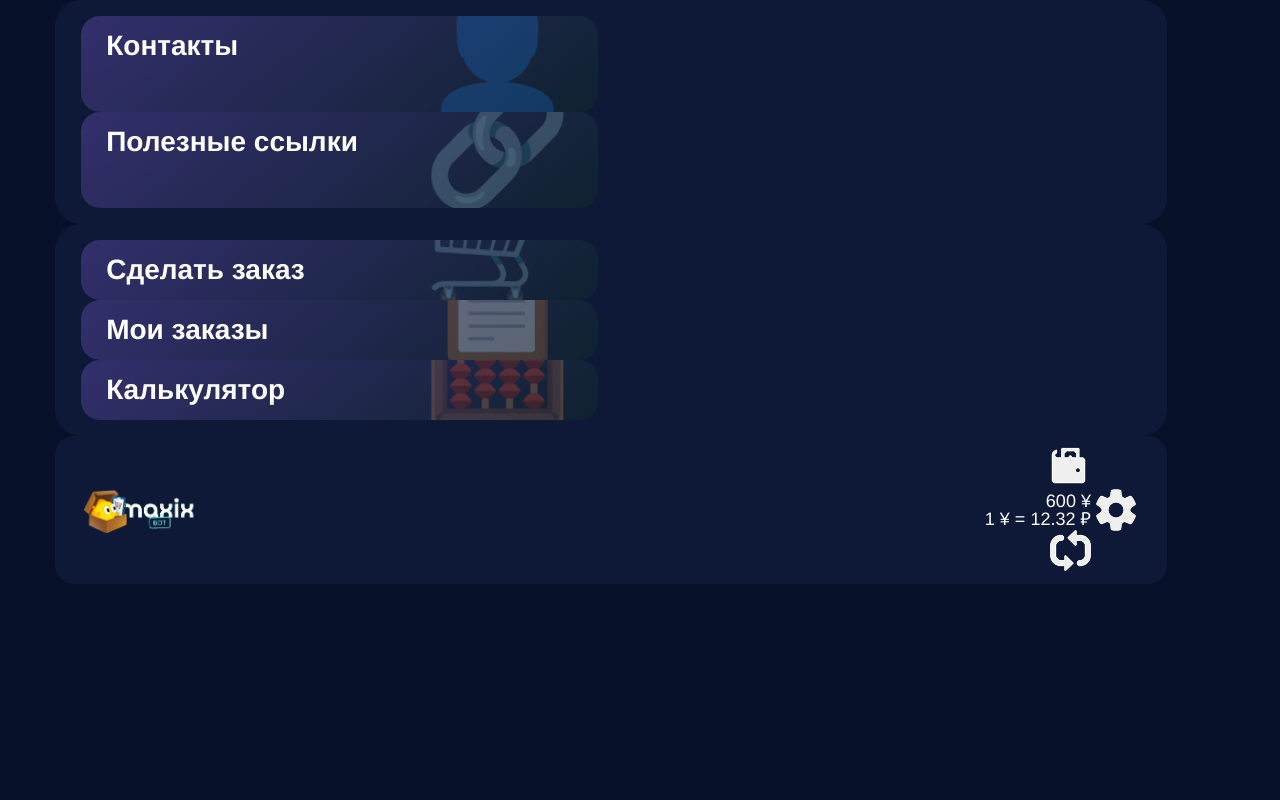
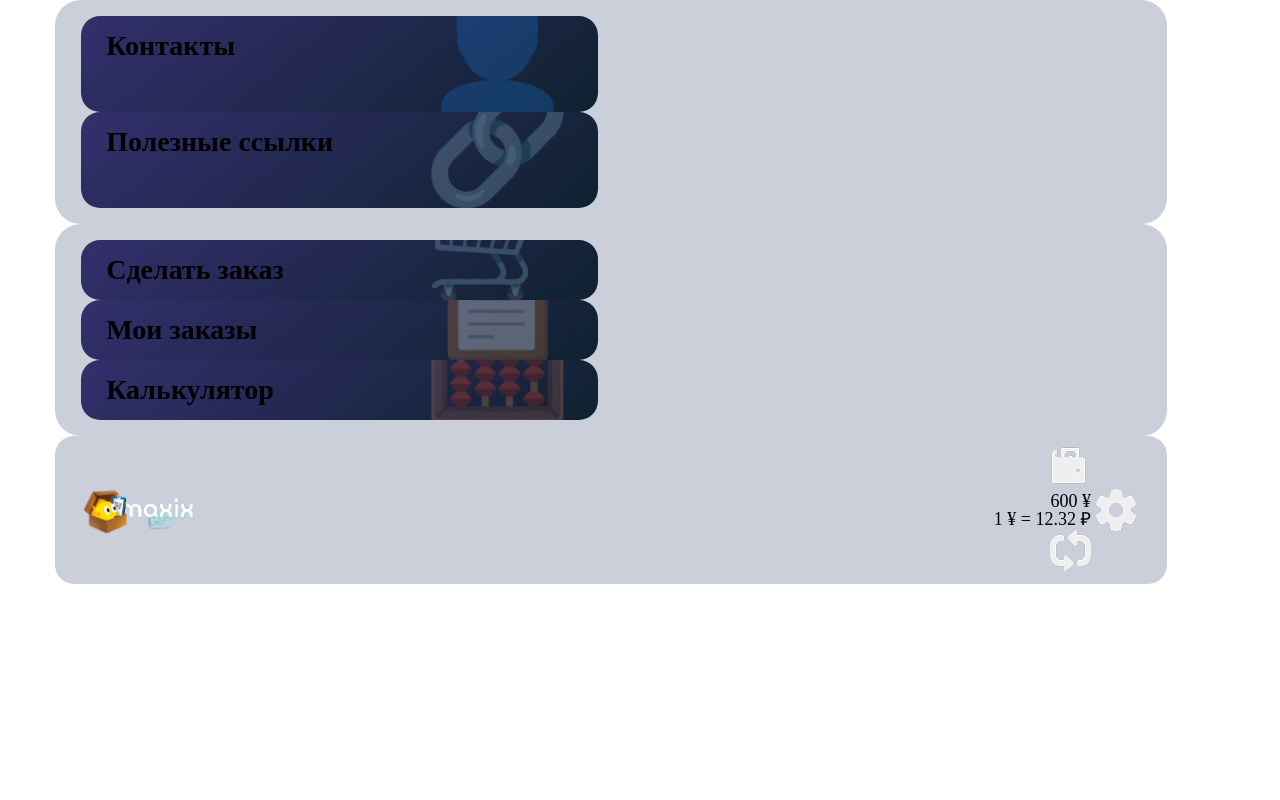
Before and after one commit to chelik002/maxix_site, a Flask app: page / in a window 1280 px wide. Run offline with Flask 3, Linux system fonts and the light colour scheme; some libraries are stand-ins or nearby versions.

Commit message:
Update globals.css

```diff
--- a/static/globals.css
+++ b/static/globals.css
@@ -1,28 +1,18 @@
 @import url("https://cdnjs.cloudflare.com/ajax/libs/meyer-reset/2.0/reset.min.css");
-
 * {
   -webkit-font-smoothing: antialiased;
   box-sizing: border-box;
 }
-
-html, body {
-  margin: 0;
-  padding: 0;
-  width: 100%;
+html,
+body {
+  margin: 0px;
   height: 100%;
-  background-color: #071029;
-  font-family: "Inter-SemiBold", Helvetica, sans-serif;
-  color: #fff;
 }
-
-/* ссылки */
-a {
-  text-decoration: none;
-  color: inherit;
-}
-
-/* фокус */
+/* a blue color as a generic focus style */
 button:focus-visible {
   outline: 2px solid #4a90e2 !important;
   outline: -webkit-focus-ring-color auto 5px !important;
 }
+a {
+  text-decoration: none;
+}
```
